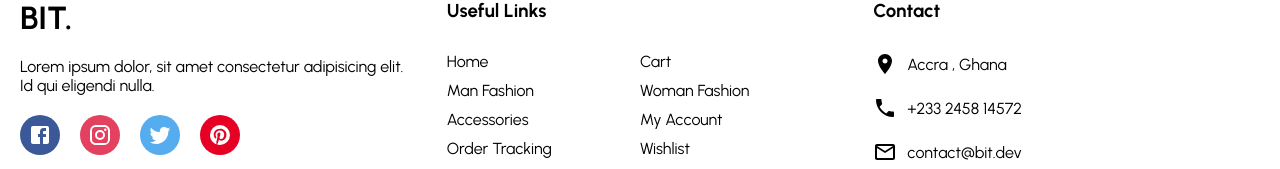
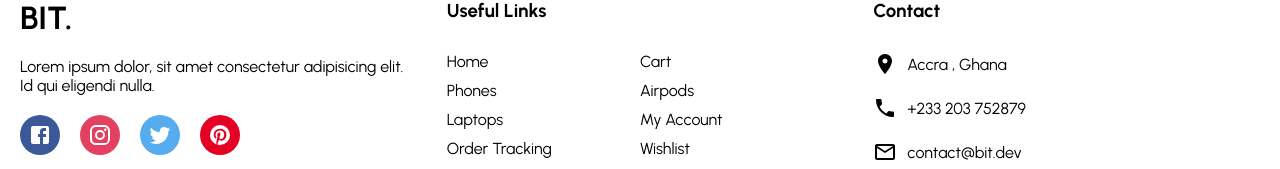
Before and after one commit to alb1nut/ecommerce-app, a React (Create React App) app: page / in a window 1280 px wide. Shown: the part 2757-2926 px from the top of the page. Built offline with nearby package versions, Linux system fonts and the light colour scheme.

Commit message:
adding image catalog to data set

```diff
--- a/src/components/Footer.jsx
+++ b/src/components/Footer.jsx
@@ -109,9 +109,9 @@
           <List>
           <ListItem>Home</ListItem>
           <ListItem>Cart</ListItem>
-          <ListItem>Man Fashion</ListItem>
-          <ListItem>Woman Fashion</ListItem>
-          <ListItem>Accessories</ListItem>
+          <ListItem>Phones</ListItem>
+          <ListItem>Airpods</ListItem>
+          <ListItem>Laptops</ListItem>
           <ListItem>My Account</ListItem>
           <ListItem>Order Tracking</ListItem>
           <ListItem>Wishlist</ListItem>
@@ -125,7 +125,7 @@
             <RoomIcon style={{marginRight:"10px"}}/> Accra , Ghana
           </ContactItem>
           <ContactItem>
-            <PhoneIcon style={{marginRight:"10px"}}/> +233 2458 14572
+            <PhoneIcon style={{marginRight:"10px"}}/> +233 203 752879
           </ContactItem>
           <ContactItem>
             <MailOutlineIcon style={{marginRight:"10px"}} /> contact@bit.dev
```
